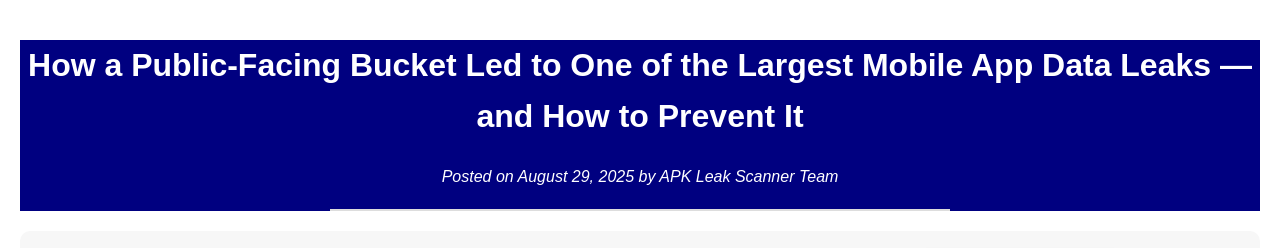
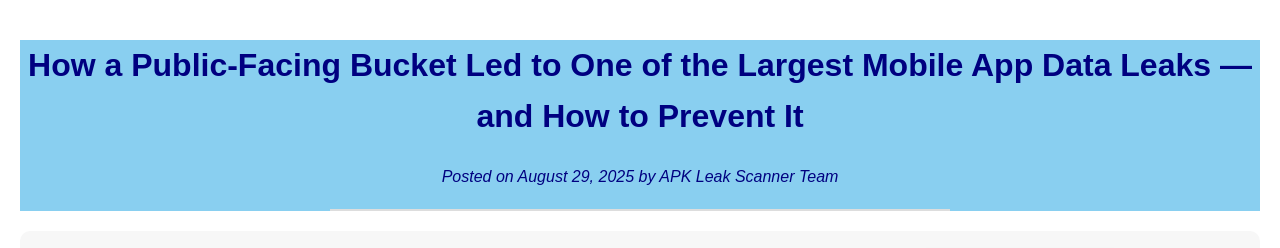
Before and after one commit to justinlplummer/freeOnlineApkLeakScanner.com, a plain HTML site: page index.html in a window 1280 px wide. Shown: the top 248 px of the page. Drawn offline with Linux system fonts and the light colour scheme; grey boxes are pictures that could not be loaded.

Commit message:
Update index.html

```diff
--- a/index.html
+++ b/index.html
@@ -26,7 +26,7 @@
 </head>
 <body>
 
-<div style="background-color:#000080; color:white; text-align:center;">
+<div style="color:#000080; background-color:#89CFF0; text-align:center;">
   <h1>How a Public-Facing Bucket Led to One of the Largest Mobile App Data Leaks — and How to Prevent It</h1>
   <p><em>Posted on August 29, 2025 by APK Leak Scanner Team</em></p>
   <hr style="margin: 20px auto; width:50%;"> <!-- optional: make the line shorter and centered -->
```
